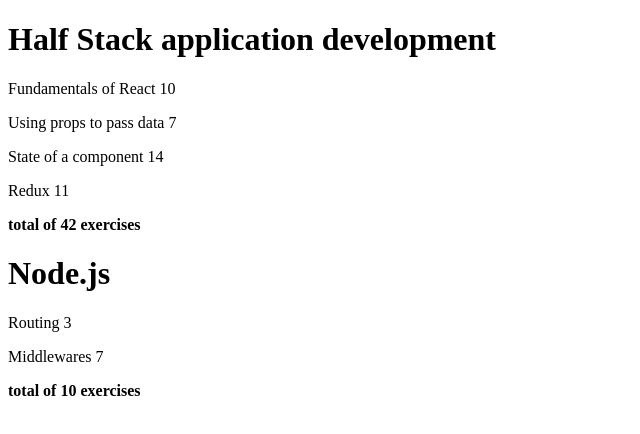
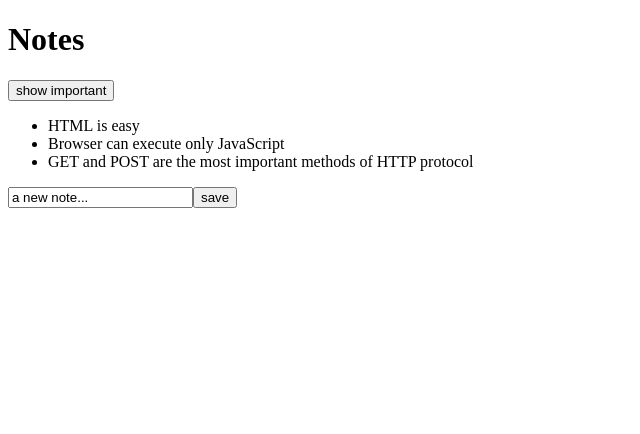
Before and after one commit to obtusedev/fullstackopen2022, a React (Vite) app in the folder Part-2/app/: page / in a window 1280 px wide. Shown: the top 434 px of the page, without its empty margins (0-640 px from the left). Built offline with nearby package versions, Linux system fonts and the light colour scheme.

Commit message:
Part 2: Update App
- Ability to add new note(s).
- Toggle note visibility based on important.
- Filter notes.

Bonus features
- Remove placeholder value from input when clicked.
- Prevent saving of empty notes.

```diff
--- a/Part-2/app/src/App.jsx
+++ b/Part-2/app/src/App.jsx
@@ -1,56 +1,63 @@
-import Course from "./components/Course";
+import { useState } from "react";
+import Note from "./components/Note";
 
-const App = () => {
-    const courses = [
-        {
-            name: "Half Stack application development",
-            id: 1,
-            parts: [
-                {
-                    name: "Fundamentals of React",
-                    exercises: 10,
-                    id: 1,
-                },
-                {
-                    name: "Using props to pass data",
-                    exercises: 7,
-                    id: 2,
-                },
-                {
-                    name: "State of a component",
-                    exercises: 14,
-                    id: 3,
-                },
-                {
-                    name: "Redux",
-                    exercises: 11,
-                    id: 4,
-                },
-            ],
-        },
-        {
-            name: "Node.js",
-            id: 2,
-            parts: [
-                {
-                    name: "Routing",
-                    exercises: 3,
-                    id: 1,
-                },
-                {
-                    name: "Middlewares",
-                    exercises: 7,
-                    id: 2,
-                },
-            ],
-        },
-    ];
+const App = props => {
+    const [notes, setNotes] = useState(props.notes);
+    const [newNote, setNewNote] = useState("a new note...");
+    const [showAll, setShowAll] = useState(true);
+
+    const addNote = event => {
+        event.preventDefault();
+        const noteObject = {
+            id: notes.length + 1,
+            content: newNote,
+            date: new Date().toISOString(),
+            important: Math.random() < 0.5,
+        };
+        // prevent new note from being created if input is empty.
+        if (noteObject.content === "") return;
+        setNotes(notes.concat(noteObject));
+        setNewNote("");
+    };
+
+    const handleNoteChange = event => {
+        console.log(event.target.value);
+        setNewNote(event.target.value);
+    };
+    // this is extra and not required.
+    // removes the a new note... placeholder for better ux.
+    const removePlaceholder = event => {
+        setNewNote("");
+        event.target.value = newNote;
+    };
+
+    const notesToShow = showAll
+        ? notes
+        : notes.filter(note => note.important === true);
 
     return (
         <div>
-            {courses.map(course => (
-                <Course key={course.id} course={course} />
-            ))}
+            <h1>Notes</h1>
+            <div>
+                {/* toggle between show important or all notes */}
+                <button onClick={() => setShowAll(!showAll)}>
+                    show {showAll ? "important" : "all"}
+                </button>
+            </div>
+            <ul>
+                {notesToShow.map(note => (
+                    <Note key={note.id} note={note} />
+                ))}
+            </ul>
+            <form onSubmit={addNote}>
+                <input
+                    type="text"
+                    value={newNote}
+                    onClick={removePlaceholder}
+                    onChange={handleNoteChange}
+                />
+                <button type="submit">save</button>
+            </form>
         </div>
     );
 };
```
